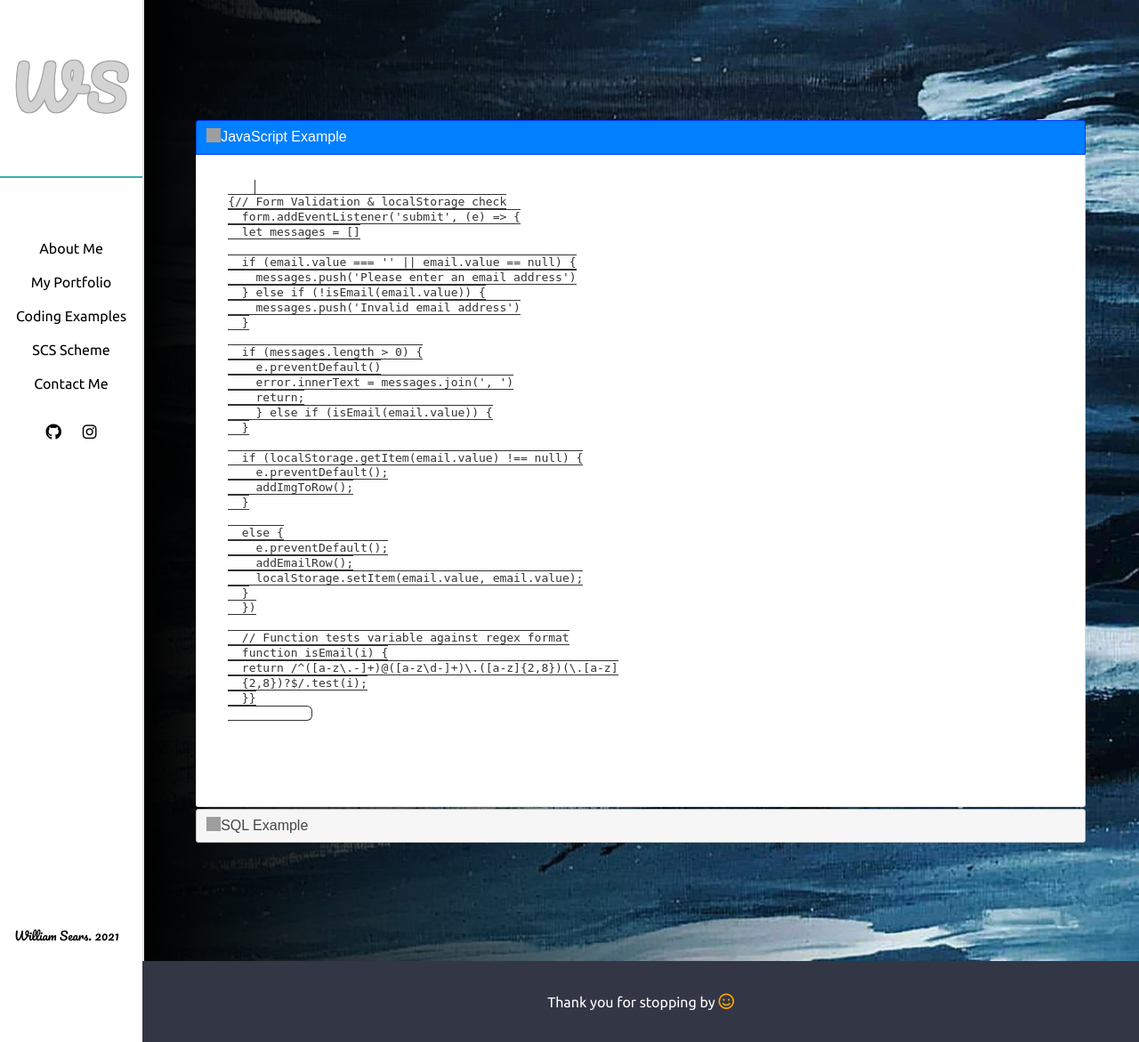
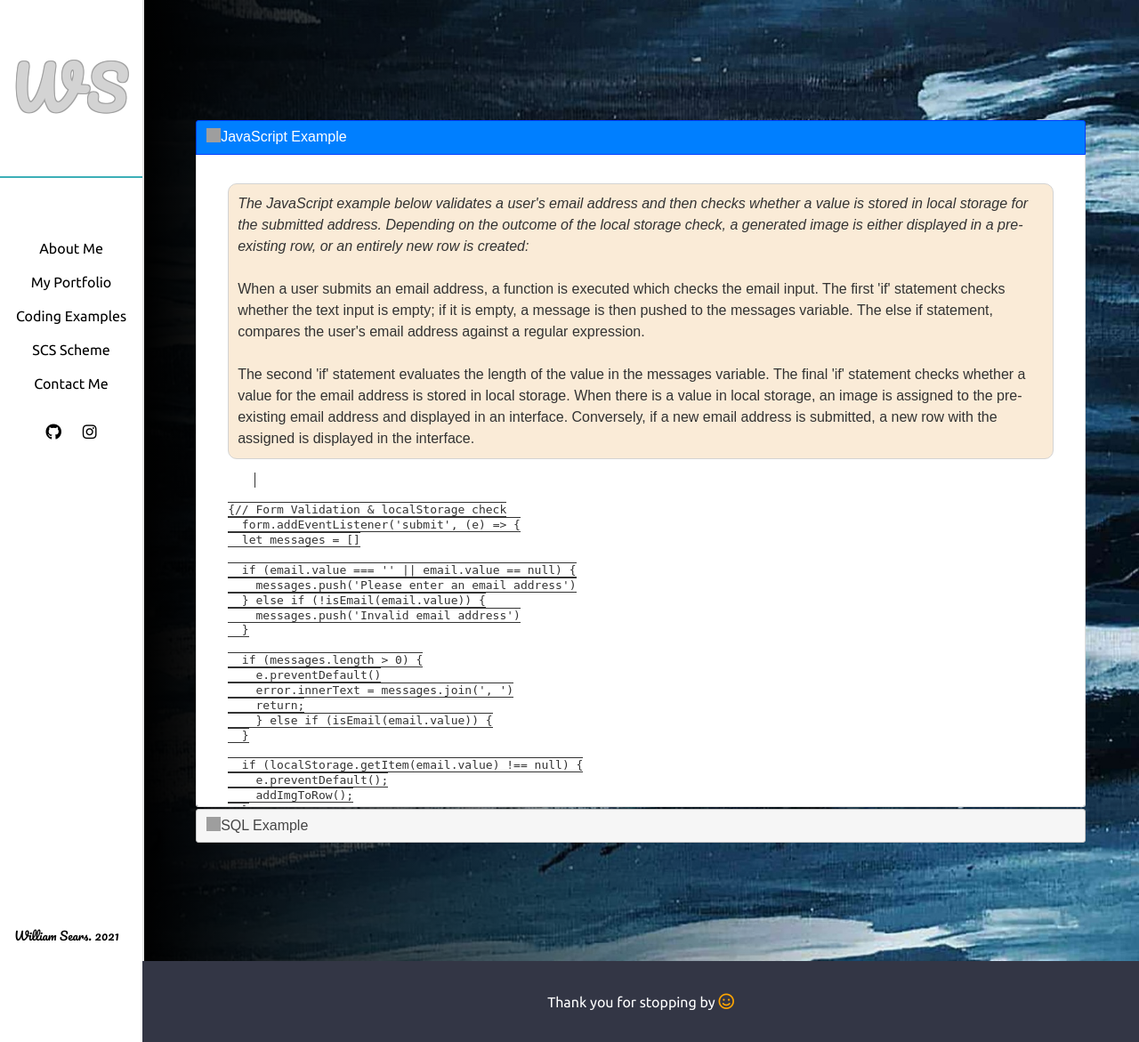
Before and after one commit to Wilber30/portfolio, a PHP site: page /pages/coding_examples.html in a window 1280 px wide. Shown: the whole page at 89% size. Run offline with PHP 8.4, Linux system fonts and the light colour scheme; some libraries are stand-ins or nearby versions; grey boxes are pictures that could not be loaded.

Commit message:
- Adds explanation to JS example on coding page.

```diff
--- a/SCSS/pages/_coding-examples.css
+++ b/SCSS/pages/_coding-examples.css
@@ -216,7 +216,7 @@
     display: none;
   }
 }
-#content {
+#code_page {
   position: relative;
   height: 100vh;
   min-height: 700px;
@@ -228,7 +228,7 @@
   background-image: url(/Images/abstract-placeholder.jpeg);
 }
 
-#content.margin {
+#code_page.margin {
   margin-top: 0px !important;
 }
 
--- a/SCSS/pages/_coding-examples.scss
+++ b/SCSS/pages/_coding-examples.scss
@@ -3,7 +3,7 @@
         '../utilities/mixins',
         '../utilities/media';
 
-#content {
+#code_page {
   position: relative;
   height: 100vh;
   min-height: 700px;
@@ -15,7 +15,7 @@
   background-image: url(/Images/abstract-placeholder.jpeg);
 }
 
-#content.margin {
+#code_page.margin {
   margin-top: 0px !important;
 }
 
--- a/SCSS/styles.css
+++ b/SCSS/styles.css
@@ -204,7 +204,8 @@
 @media (min-width: 992px) {
   #content,
 #full-page,
-#page {
+#page,
+#code_page {
     margin-top: 0 !important;
   }
 }
@@ -483,7 +484,8 @@ body {
 @media (min-width: 992px) {
   #content,
 #full-page,
-#page {
+#page,
+#code_page {
     margin-top: 0 !important;
   }
 }
@@ -874,7 +876,8 @@ a .sm-in:hover {
 @media (min-width: 992px) {
   #content,
 #full-page,
-#page {
+#page,
+#code_page {
     margin-top: 0 !important;
   }
 }
@@ -1175,7 +1178,8 @@ a .initials:hover {
 @media (min-width: 992px) {
   #content,
 #full-page,
-#page {
+#page,
+#code_page {
     margin-top: 0 !important;
   }
 }
@@ -1422,7 +1426,8 @@ footer {
 @media (min-width: 992px) {
   #content,
 #full-page,
-#page {
+#page,
+#code_page {
     margin-top: 0 !important;
   }
 }
@@ -1760,7 +1765,8 @@ footer {
 @media (min-width: 992px) {
   #content,
 #full-page,
-#page {
+#page,
+#code_page {
     margin-top: 0 !important;
   }
 }
@@ -2050,7 +2056,8 @@ footer {
 @media (min-width: 992px) {
   #content,
 #full-page,
-#page {
+#page,
+#code_page {
     margin-top: 0 !important;
   }
 }
@@ -2379,7 +2386,8 @@ textarea {
 @media (min-width: 992px) {
   #content,
 #full-page,
-#page {
+#page,
+#code_page {
     margin-top: 0 !important;
   }
 }
@@ -2639,7 +2647,8 @@ textarea {
 @media (min-width: 992px) {
   #content,
 #full-page,
-#page {
+#page,
+#code_page {
     margin-top: 0 !important;
   }
 }
@@ -2653,7 +2662,7 @@ textarea {
     display: none;
   }
 }
-#content {
+#code_page {
   position: relative;
   height: 100vh;
   min-height: 700px;
@@ -2665,7 +2674,7 @@ textarea {
   background-image: url(/Images/abstract-placeholder.jpeg);
 }
 
-#content.margin {
+#code_page.margin {
   margin-top: 0px !important;
 }
 
@@ -2953,7 +2962,8 @@ textarea {
 @media (min-width: 992px) {
   #content,
 #full-page,
-#page {
+#page,
+#code_page {
     margin-top: 0 !important;
   }
 }
--- a/SCSS/utilities/_media.css
+++ b/SCSS/utilities/_media.css
@@ -202,7 +202,8 @@
 @media (min-width: 992px) {
   #content,
 #full-page,
-#page {
+#page,
+#code_page {
     margin-top: 0 !important;
   }
 }
--- a/SCSS/utilities/_media.scss
+++ b/SCSS/utilities/_media.scss
@@ -223,7 +223,8 @@
 @media (min-width:992px) {
   #content,
   #full-page,
-  #page {
+  #page,
+  #code_page {
     margin-top: 0 !important;
   }
 }
--- a/main.js
+++ b/main.js
@@ -7,6 +7,7 @@ const cross = document.getElementById("cross");
 const page = document.getElementById("content");
 const banner = document.getElementById("full-page");
 const scsPage = document.getElementById("page");
+const code = document.getElementById("code_page");
 
 
 // Arrow alignment containers from site pages
@@ -26,7 +27,7 @@ btn.addEventListener('click', () => {
   btn.classList.toggle('hide');
   close.classList.toggle('appears');
   scsPage.classList.toggle('adjust');
-  page.classList.toggle('margin');
+  document.getElementById("code_page").style.color = "yellow";
 })
 
 close.addEventListener('click', () => {
@@ -36,7 +37,7 @@ close.addEventListener('click', () => {
   btn.classList.remove('hide');
   scsPage.classList.remove('adjust');
   alignScs.classList.remove('active');
-  page.classList.remove('margin');
+  code.classList.remove('margin');
 })
 
 cross.addEventListener('click', () => {
@@ -46,7 +47,7 @@ cross.addEventListener('click', () => {
   btn.classList.remove('hide');
   scsPage.classList.remove('adjust');
   alignScs.classList.remove('active');
-  page.classList.remove('margin');
+  code.classList.remove('margin');
 })
 
 // On click adjusts margin-top to accomodate top nav in the about section
--- a/pages/coding_examples.html
+++ b/pages/coding_examples.html
@@ -115,8 +115,8 @@
   </div>
 
   <!-- main content -->
-  <main id='code_main'>
-  <div id="content">
+  <main id="code_main">
+  <div id="code_page">
 
       <div class="overlay">
         <div class="container">
@@ -130,8 +130,27 @@
                -->
             <h1 class="code_heading">JavaScript Example</h1>
             <div>
+              <p class="explanation"><i>The JavaScript example
+              below validates a user's email address and then checks whether a value is stored in local storage for the submitted address.
+              Depending on the outcome of the local storage check, a generated image is either displayed in a pre-existing row,
+              or an entirely new row is created:</i>
+              <br><br> When a user submits an email address, a function is executed which checks the email input.
+              The first 'if' statement checks whether the text input is empty; if it is empty,
+              a message is then pushed to the messages variable. The else if statement, compares
+              the user's email address against a regular expression.
+              <br>
+              <br>
+              The second 'if' statement evaluates the length of the value in the
+              messages variable. The final 'if' statement checks whether a value
+              for the email address is stored in local storage. When there is a
+              value in local storage, an image is assigned to the pre-existing email
+              address and displayed in an interface. Conversely, if a new email
+              address is submitted, a new row with the assigned is displayed
+              in the interface.
+            </p>
 
               <pre><code id="example1" class="javascript">
+
 {// Form Validation & localStorage check
   form.addEventListener('submit', (e) => {
   let messages = []
@@ -227,8 +246,8 @@ ORDER BY
       </div>
     </div>
   </footer>
+  <script src="../main.js"></script>
   <script src="dist/core.js"></script>
-  <script src="../main.js"></script>
   <script src="//cdnjs.cloudflare.com/ajax/libs/highlight.js/11.3.1/highlight.min.js"></script>
   <script>
     hljs.highlightAll();
```
Also changed, not shown: SCSS/styles.scss (line endings or trailing spaces), 2 other files.
